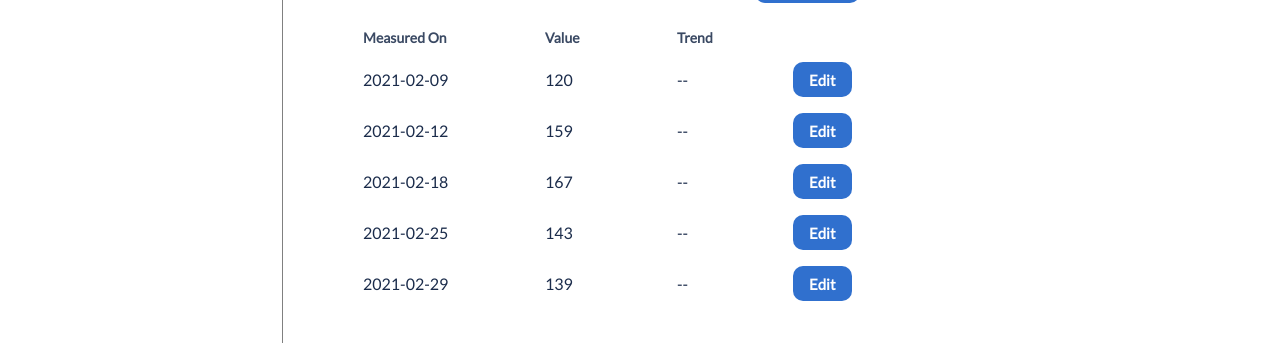
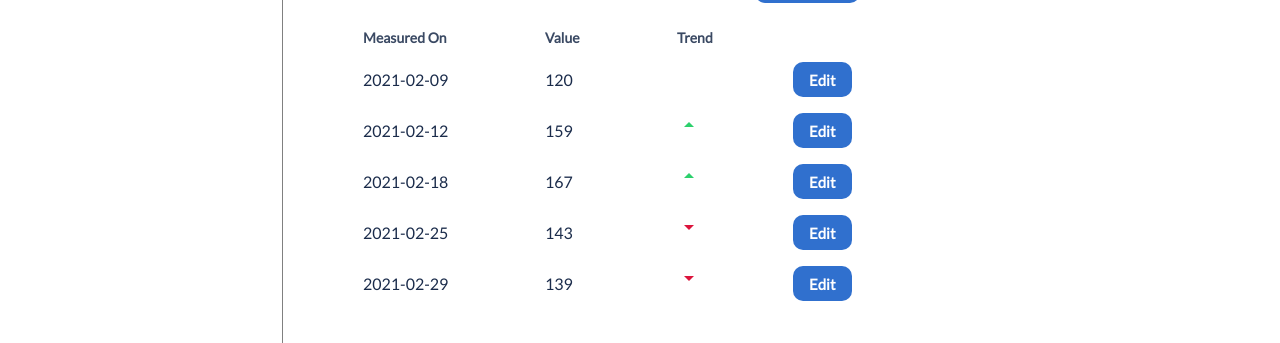
Before and after one commit to ValentinnDimitroff/castor-health, a React (Create React App) app: page / in a window 1280 px wide. Shown: the part 228-571 px from the top of the page. Built offline with nearby package versions, Linux system fonts and the light colour scheme.

Commit message:
Add colored icons to list views

```diff
--- a/package.json
+++ b/package.json
@@ -3,6 +3,8 @@
   "version": "0.1.0",
   "private": true,
   "dependencies": {
+    "@material-ui/core": "^4.11.3",
+    "@material-ui/icons": "^4.11.2",
     "@reduxjs/toolkit": "^1.5.1",
     "@testing-library/jest-dom": "^5.11.4",
     "@testing-library/react": "^11.1.0",
--- /dev/null
+++ b/src/components/design/MuiIcons.jsx
@@ -0,0 +1,7 @@
+import ArrowDropUpIcon from '@material-ui/icons/ArrowDropUp'
+import ArrowDropDownIcon from '@material-ui/icons/ArrowDropDown'
+
+export const MuiIcons = {
+    ArrowDropUpIcon,
+    ArrowDropDownIcon
+}
--- a/src/components/design/index.js
+++ b/src/components/design/index.js
@@ -1,3 +1,4 @@
+export * from './MuiIcons'
 export { default as Typography } from './Typography'
 export { default as Button } from './Button'
 export { default as TextInput } from './TextInput'
--- a/src/components/shared/metrics/MetricsBaseList.jsx
+++ b/src/components/shared/metrics/MetricsBaseList.jsx
@@ -2,7 +2,7 @@ import React from 'react'
 import PropTypes from 'prop-types'
 import { createUseStyles } from 'react-jss'
 import { useHistory, useLocation } from 'react-router'
-import { Button, Typography } from '../../design'
+import { Button, MuiIcons, Typography } from '../../design'
 
 const useStyles = createUseStyles(theme => ({
     list: {
@@ -68,7 +68,15 @@ const MetricsBaseList = React.memo(({
                         <Typography variant="label" Component="span">Trend</Typography>
                     </li>
                     {records
-                        ? records.map(x => <RecordRow key={x.id} {...x} unit={unit} onEditClcik={onEditClcik} />)
+                        ? records.map((x, i) => (
+                            <RecordRow
+                                {...x}
+                                key={x.id}
+                                unit={unit}
+                                trend={i === 0 ? undefined : x.value > records[i - 1].value ? "up" : "down"}
+                                onEditClcik={onEditClcik}
+                            />
+                        ))
                         : <EmptyList />}
                 </ul>
             </div>
@@ -76,14 +84,29 @@ const MetricsBaseList = React.memo(({
     )
 })
 
-const RecordRow = React.memo(({ onEditClcik, ...props }) => {
+const useIconStyles = createUseStyles(theme => ({
+    upIcon: {
+       color: theme.colors.success.main,
+    },
+    downIcon: {
+        color: theme.colors.error.main,
+     }
+}))
+
+const RecordRow = React.memo(({ onEditClcik, trend, ...props }) => {
+    const classes = useIconStyles()
     const { date, value, unit } = props
 
     return (
         <li >
             <span>{date}</span>
             <span>{value} {unit}</span>
-            <span>--</span>
+            <span>{trend
+                ? trend === "up"
+                    ? <MuiIcons.ArrowDropUpIcon className={classes.upIcon}/>
+                    : <MuiIcons.ArrowDropDownIcon className={classes.downIcon} />
+                : null
+            }</span>
             <Button color="primary" onClick={() => onEditClcik(props)}>Edit</Button>
         </li>
     )
```
